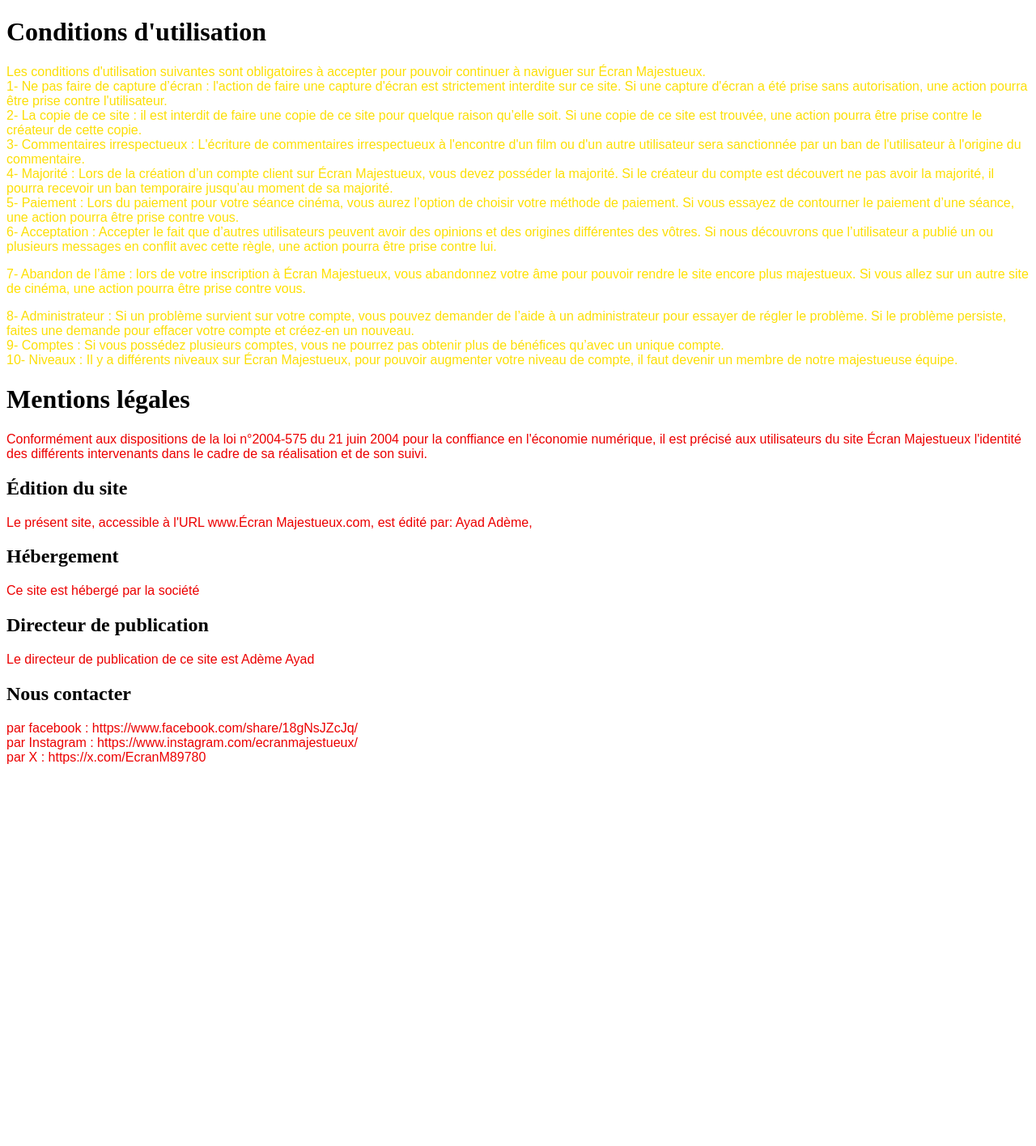
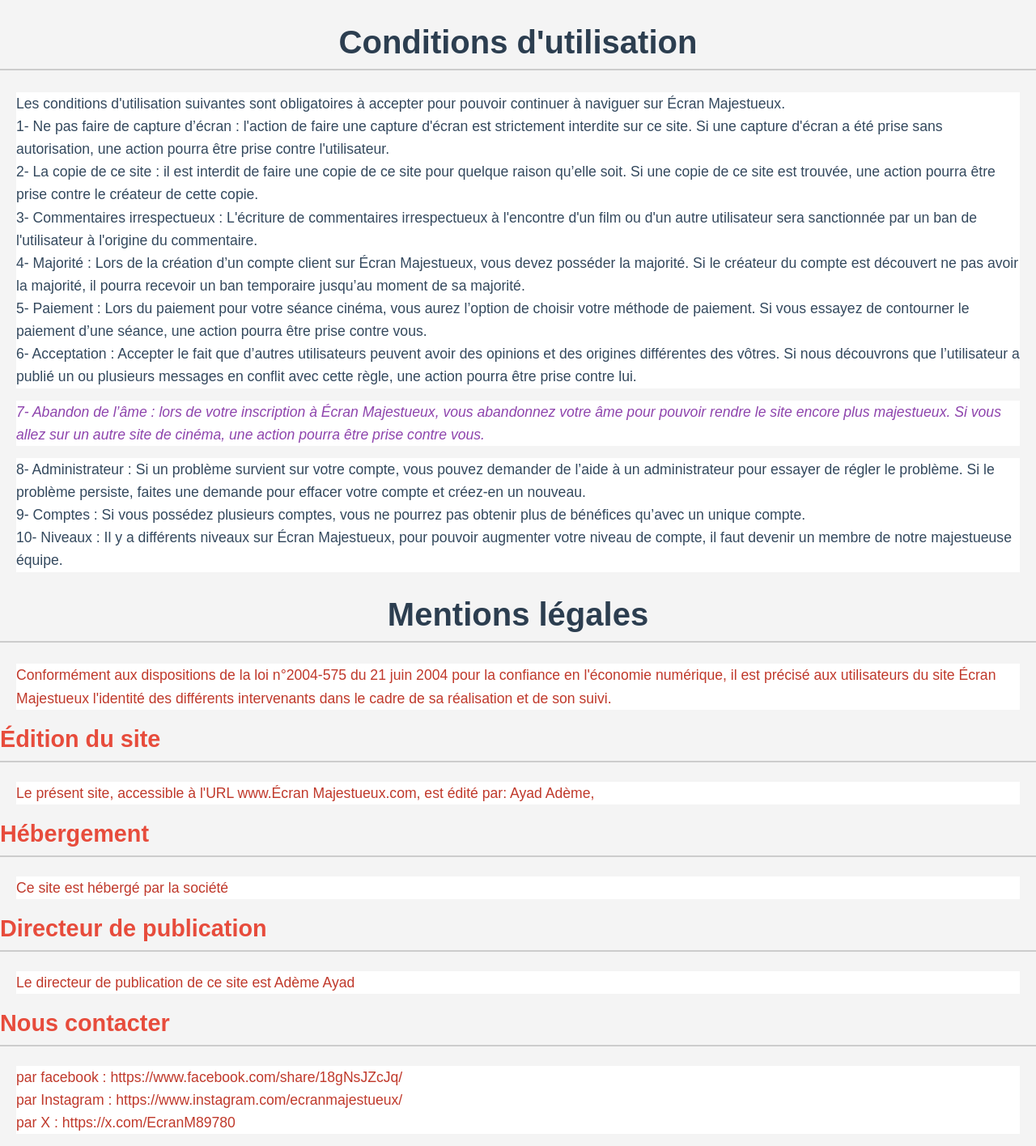
Before and after one commit to AdemeProgrammer/EcranMajestueux3, a PHP site: the page made by vue/Conditions_d'utilisation.html in a window 1280 px wide. Shown: the whole page at 81% size. Before the commit the page ends 944 px from the top, so only its background shows below. Run offline with PHP 8.4, Linux system fonts and the light colour scheme.

Commit message:
Please enter the commit message for your changes. Lines starting

```diff
--- a/vue/Conditions_d'utilisation.html
+++ b/vue/Conditions_d'utilisation.html
@@ -1,11 +1,121 @@
 <!DOCTYPE html>
 <html lang="fr">
-
 
 <head>
 	<meta charset="UTF-8">
 	<title>Conditions</title>
 	<link rel="stylesheet" href="../assets/css/Conditions_d'utilisation.css">
+	<style>
+		/* Styles généraux pour le body et la structure globale */
+		body {
+			font-family: 'Arial', sans-serif;
+			margin: 0;
+			padding: 0;
+			background-color: #f4f4f4;
+			color: #333;
+		}
+
+		/* Titres principaux */
+		h1 {
+			color: #2c3e50;
+			font-size: 2.5rem;
+			text-align: center;
+			margin-top: 30px;
+			padding-bottom: 10px;
+			border-bottom: 2px solid #ccc;
+		}
+
+		/* Sous-titres */
+		h2 {
+			color: #e74c3c;
+			font-size: 1.8rem;
+			margin-top: 20px;
+			padding-bottom: 5px;
+			border-bottom: 1px solid #ccc;
+		}
+
+		/* Style des paragraphes */
+		p {
+			line-height: 1.6;
+			font-size: 1.1rem;
+			margin: 15px 20px;
+		}
+
+		/* Classes pour les couleurs spécifiques */
+		.normal_color {
+			color: #34495e;
+		}
+
+		.soul_color {
+			color: #8e44ad;
+			font-style: italic;
+		}
+
+		.crimson_color {
+			color: #c0392b;
+		}
+
+		/* Style des liens */
+		a {
+			color: #3498db;
+			text-decoration: none;
+		}
+
+		a:hover {
+			text-decoration: underline;
+		}
+
+		/* Ajout de padding et bordure pour les sections importantes */
+		h1, h2 {
+			padding-bottom: 10px;
+			border-bottom: 2px solid #ccc;
+		}
+
+		/* Espacement et gestion de l’affichage des sections importantes */
+		section {
+			background-color: white;
+			margin-bottom: 20px;
+			padding: 20px;
+			border-radius: 8px;
+			box-shadow: 0 2px 8px rgba(0, 0, 0, 0.1);
+		}
+
+		section:last-child {
+			margin-bottom: 50px;
+		}
+
+		/* Amélioration de la lisibilité et gestion de l'alignement */
+		.container {
+			max-width: 1200px;
+			margin: 0 auto;
+			padding: 20px;
+		}
+
+		/* Décoration des listes */
+		ul {
+			list-style-type: none;
+			padding: 0;
+		}
+
+		ul li {
+			margin-bottom: 10px;
+		}
+
+		/* Boutons si utilisés dans le futur */
+		button {
+			background-color: #e74c3c;
+			color: white;
+			font-size: 1rem;
+			border: none;
+			padding: 10px 20px;
+			cursor: pointer;
+			border-radius: 5px;
+		}
+
+		button:hover {
+			background-color: #c0392b;
+		}
+	</style>
 </head>
 
 <body>
@@ -43,7 +153,7 @@
 <h1>Mentions légales</h1>
 
 <p class="crimson_color">
-		Conformément aux dispositions de la loi n°2004-575 du 21 juin 2004 pour la conffiance en l'économie numérique, il est précisé aux
+	Conformément aux dispositions de la loi n°2004-575 du 21 juin 2004 pour la confiance en l'économie numérique, il est précisé aux
 	utilisateurs du site Écran Majestueux l'identité des différents intervenants dans le cadre de sa réalisation et de son suivi.
 </p>
 
@@ -74,3 +184,5 @@
 	par X : https://x.com/EcranM89780
 </p>
 </body>
+
+</html>
```
Also changed, not shown: src/Repository/UtilisateursRepository.php (+42 -29 lines), src/traitement/trait_modif.php (+6 -11 lines), vue/ModificationEM.php (+1 -21 lines). Lines whose indentation alone changed are shown as unchanged.
